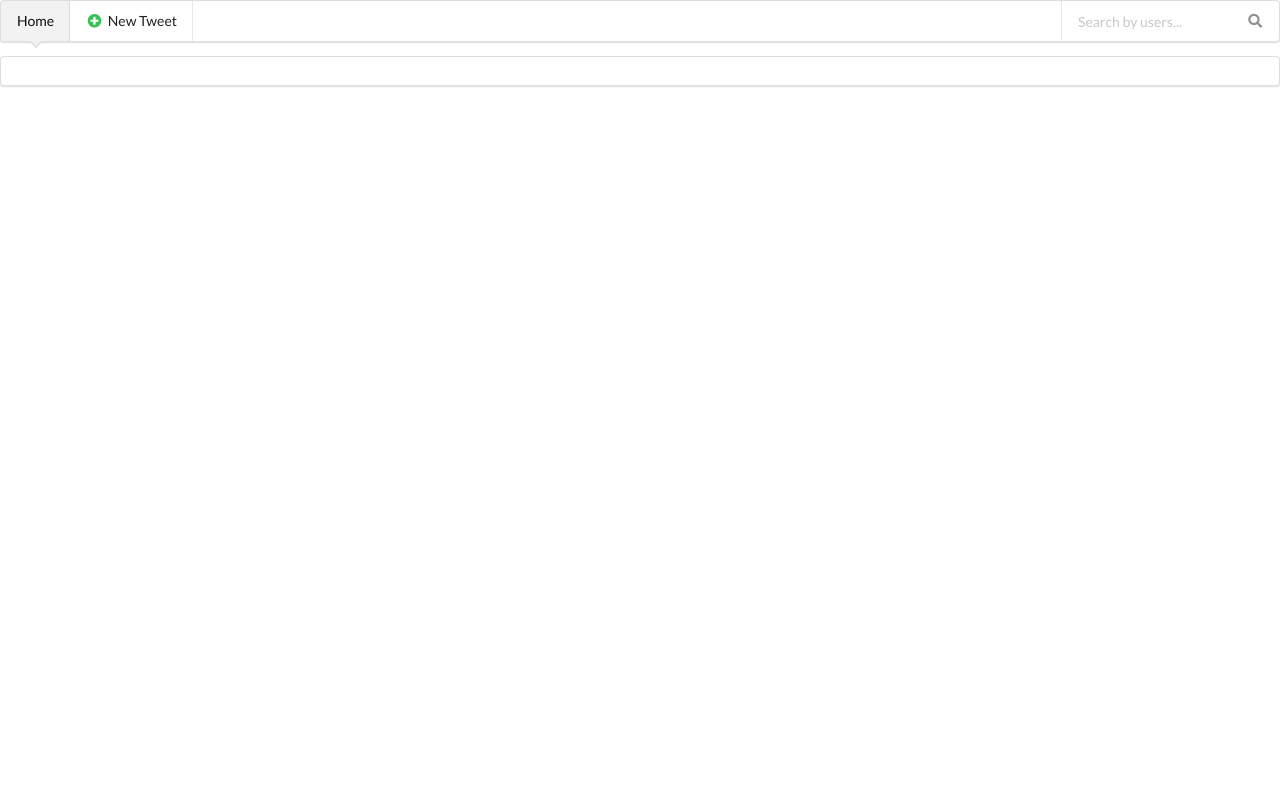
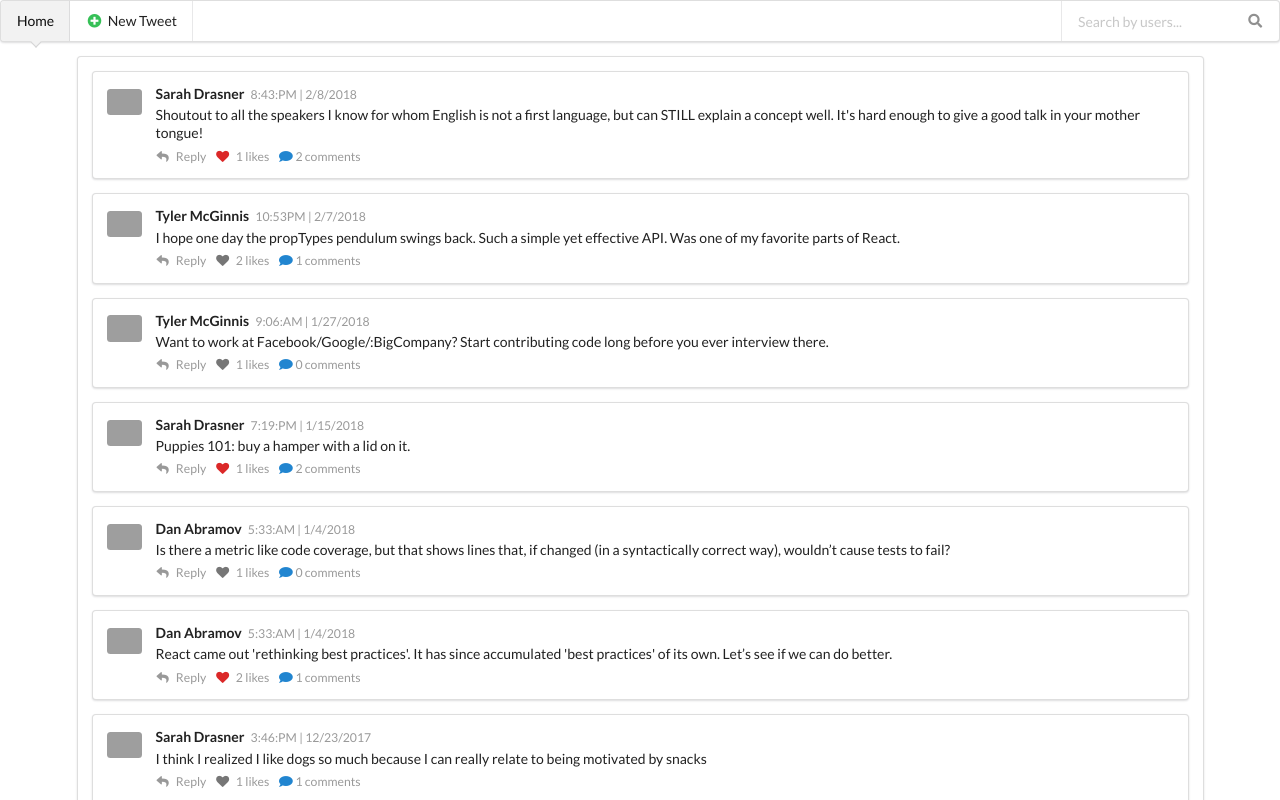
Before and after one commit to mfragab5890/twitter-clone, a React (Create React App) app: page / in a window 1280 px wide. Shown: the top 800 px of the page. Built offline with nearby package versions, Linux system fonts and the light colour scheme; grey boxes are pictures that could not be loaded.

Commit message:
Update App.js
updating app to include the dashboard and the tweets in it also added loader to be displayed while tweets are loading

```diff
--- a/src/components/App.js
+++ b/src/components/App.js
@@ -1,6 +1,8 @@
 import React, { Component } from 'react'
 import { connect } from 'react-redux'
 import { handleInitialData } from '../actions/shared'
+import Dashboard from './Dashboard'
+import Loader from './Loader'
 
 class App extends Component {
 
@@ -9,6 +11,7 @@ class App extends Component {
   }
 
   render() {
+    const {loading} = this.props
     return (
       <div>
         <div className="ui pointing menu">
@@ -27,12 +30,23 @@ class App extends Component {
             </div>
           </div>
         </div>
-        <div className="ui segment">
-          <p></p>
-        </div>
+        {
+          loading ?
+            <Loader /> :
+            <div className="ui centered container segment">
+              <Dashboard />
+            </div>
+        }
+
       </div>
     )
   }
 }
 
+const mapStateToProps = ({authedUser}) => {
+  return {
+    loading : authedUser === null
+  };
+}
+
 export default connect()(App)
```
